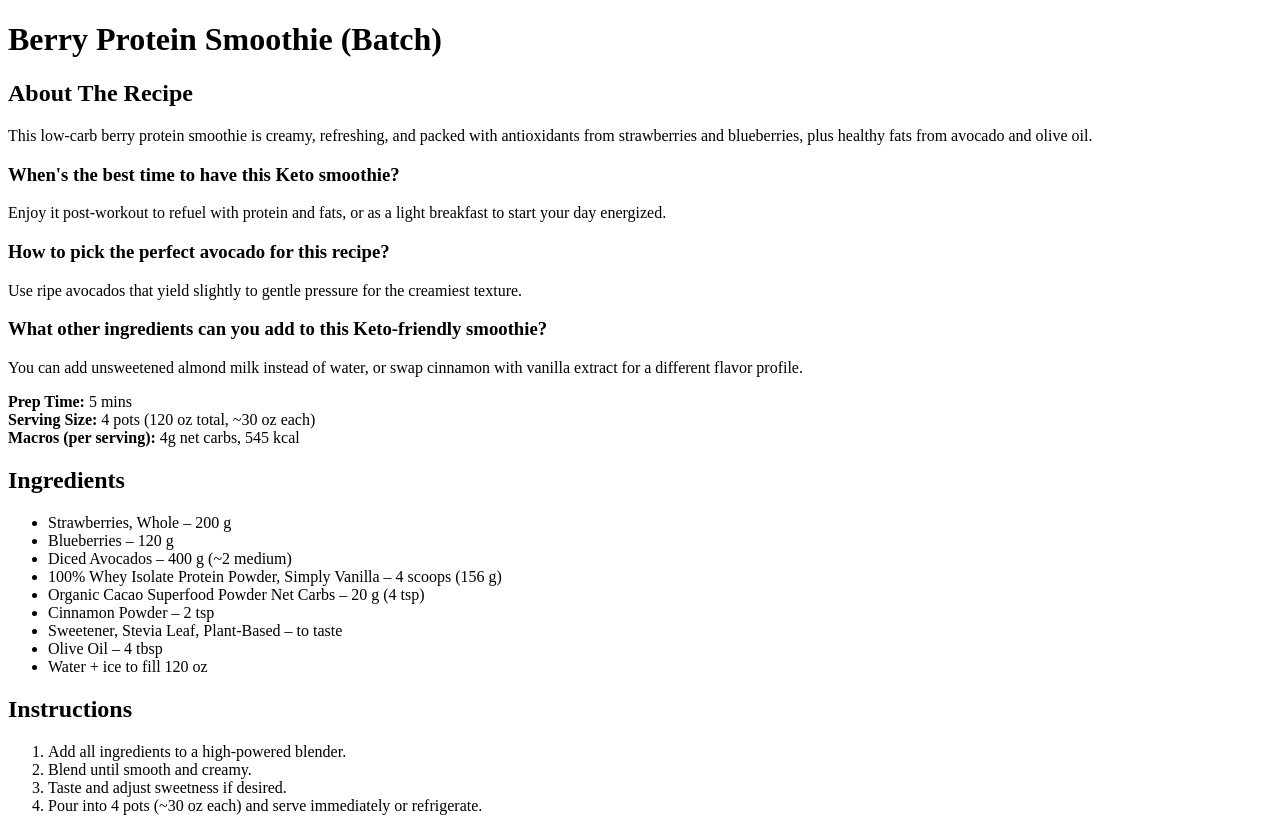
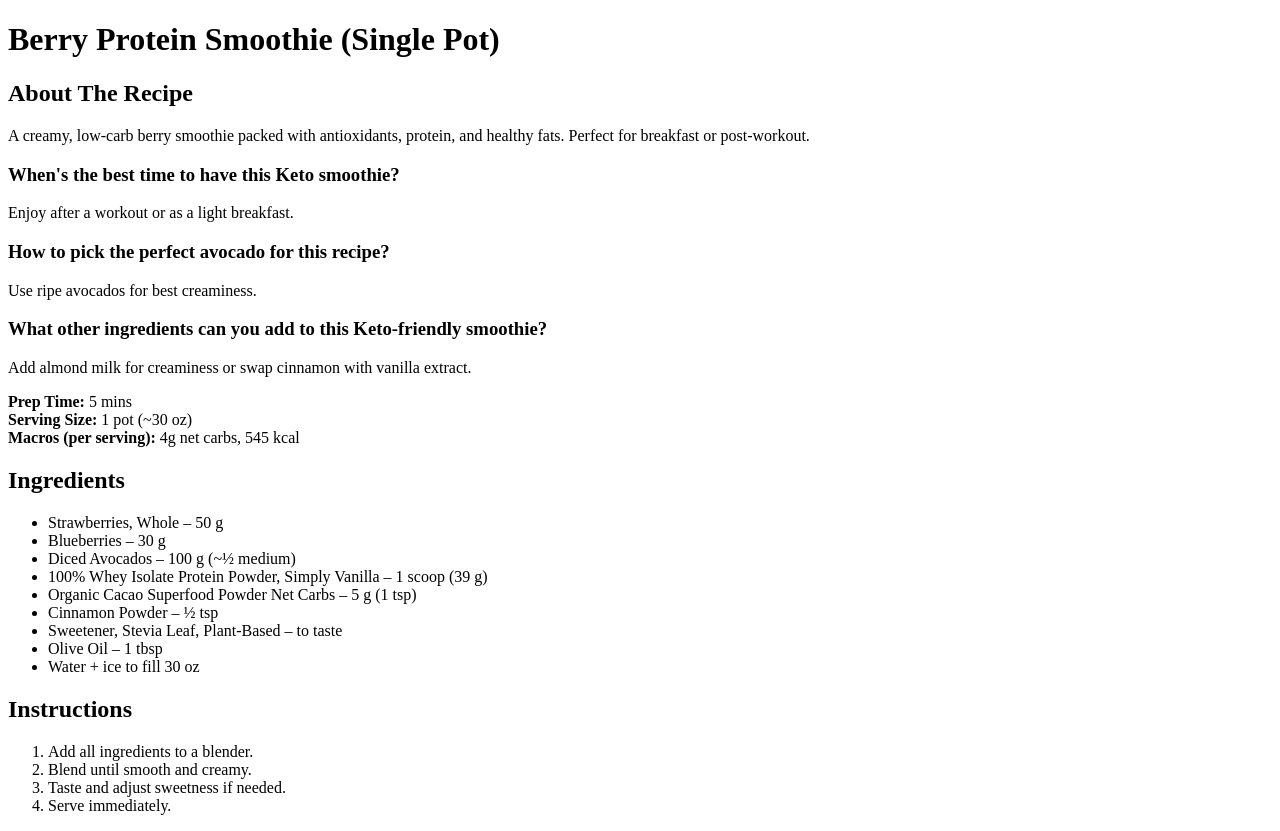
Before and after one commit to God-Lion/strict_keto_diet_smoothie_plan, a plain HTML site: page Berry_Protein_Smoothie_Batch.html in a window 1280 px wide. Drawn offline with Linux system fonts and the light colour scheme.

Commit message:
Update Berry_Protein_Smoothie_Batch.html

```diff
--- a/Berry_Protein_Smoothie_Batch.html
+++ b/Berry_Protein_Smoothie_Batch.html
@@ -2,34 +2,34 @@
 <html lang="en">
 <head>
   <meta charset="UTF-8">
-  <title>Berry Protein Smoothie (Batch)</title>
+  <title>Berry Protein Smoothie (Single Pot)</title>
 </head>
 <body>
-  <h1>Berry Protein Smoothie (Batch)</h1>
+  <h1>Berry Protein Smoothie (Single Pot)</h1>
   <h2>About The Recipe</h2>
-  <p>This low-carb berry protein smoothie is creamy, refreshing, and packed with antioxidants from strawberries and blueberries, plus healthy fats from avocado and olive oil.</p>
+  <p>A creamy, low-carb berry smoothie packed with antioxidants, protein, and healthy fats. Perfect for breakfast or post-workout.</p>
 
   <h3>When's the best time to have this Keto smoothie?</h3>
-  <p>Enjoy it post-workout to refuel with protein and fats, or as a light breakfast to start your day energized.</p>
+  <p>Enjoy after a workout or as a light breakfast.</p>
 
   <h3>How to pick the perfect avocado for this recipe?</h3>
-  <p>Use ripe avocados that yield slightly to gentle pressure for the creamiest texture.</p>
+  <p>Use ripe avocados for best creaminess.</p>
 
   <h3>What other ingredients can you add to this Keto-friendly smoothie?</h3>
-  <p>You can add unsweetened almond milk instead of water, or swap cinnamon with vanilla extract for a different flavor profile.</p>
+  <p>Add almond milk for creaminess or swap cinnamon with vanilla extract.</p>
 
   <p><strong>Prep Time:</strong> 5 mins<br>
-     <strong>Serving Size:</strong> 4 pots (120 oz total, ~30 oz each)<br>
+     <strong>Serving Size:</strong> 1 pot (~30 oz)<br>
      <strong>Macros (per serving):</strong> 4g net carbs, 545 kcal</p>
 
   <h2>Ingredients</h2>
   <ul>
-    <li>Strawberries, Whole – 200 g</li><li>Blueberries – 120 g</li><li>Diced Avocados – 400 g (~2 medium)</li><li>100% Whey Isolate Protein Powder, Simply Vanilla – 4 scoops (156 g)</li><li>Organic Cacao Superfood Powder Net Carbs – 20 g (4 tsp)</li><li>Cinnamon Powder – 2 tsp</li><li>Sweetener, Stevia Leaf, Plant-Based – to taste</li><li>Olive Oil – 4 tbsp</li><li>Water + ice to fill 120 oz</li>
+    <li>Strawberries, Whole – 50 g</li><li>Blueberries – 30 g</li><li>Diced Avocados – 100 g (~½ medium)</li><li>100% Whey Isolate Protein Powder, Simply Vanilla – 1 scoop (39 g)</li><li>Organic Cacao Superfood Powder Net Carbs – 5 g (1 tsp)</li><li>Cinnamon Powder – ½ tsp</li><li>Sweetener, Stevia Leaf, Plant-Based – to taste</li><li>Olive Oil – 1 tbsp</li><li>Water + ice to fill 30 oz</li>
   </ul>
 
   <h2>Instructions</h2>
   <ol>
-    <li>Add all ingredients to a high-powered blender.</li><li>Blend until smooth and creamy.</li><li>Taste and adjust sweetness if desired.</li><li>Pour into 4 pots (~30 oz each) and serve immediately or refrigerate.</li>
+    <li>Add all ingredients to a blender.</li><li>Blend until smooth and creamy.</li><li>Taste and adjust sweetness if needed.</li><li>Serve immediately.</li>
   </ol>
 </body>
 </html>
```
